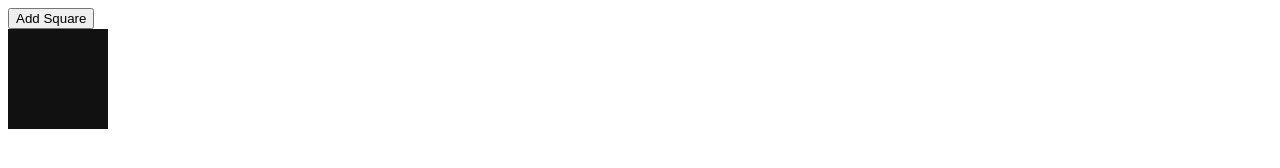
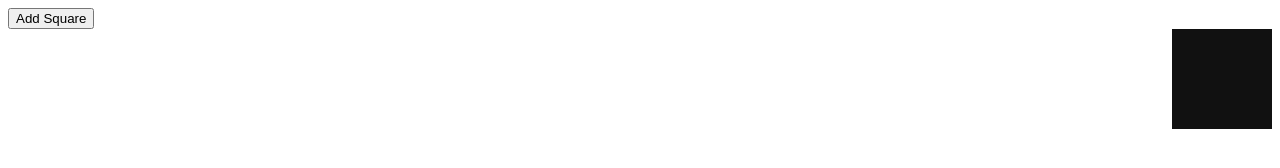
Before and after one commit to AzorAhai74/DOM-DOM-DOMMMMMMM, a plain HTML site: page index.html in a window 1280 px wide. Both pictures are taken after a click on the button "Add Square". Drawn offline with Linux system fonts and the light colour scheme.

Commit message:
dom progress

```diff
--- a/script.js
+++ b/script.js
@@ -4,18 +4,36 @@ window.addEventListener('DOMContentLoaded', function() {
     buttonOne.appendChild(buttonOneText);
     document.body.appendChild(buttonOne);
 
+    let flexContainer = document.createElement('div');
+    flexContainer.className = 'flex-container';
+    document.body.appendChild(flexContainer);
+
+    let newSquare = 1;
 
     buttonOne.addEventListener('click', function() {
     let div = document.createElement('div');
     div.ClassName = 'squares';
     let div1 = document.getElementsByClassName('squares');
     div.class = div1;
-    div.id = 'newSquareId';
+    div.id = (newSquare);
 
     document.body.appendChild(div);
     div.classList.add('squares');
+    div.style.cssFloat = 'right';
+    divSquareListeners(div);
+
+    newSquare++;
 
     });
 
+    function divSquareListeners(div) {
+        div.addEventListener('mouseover', function(){
+
+        })
+    }
+
+
+
+
 
 });
--- a/styles.css
+++ b/styles.css
@@ -2,4 +2,6 @@
     width: 100px;
     height: 100px;
     background-color: #111;
+
+
 }
```
